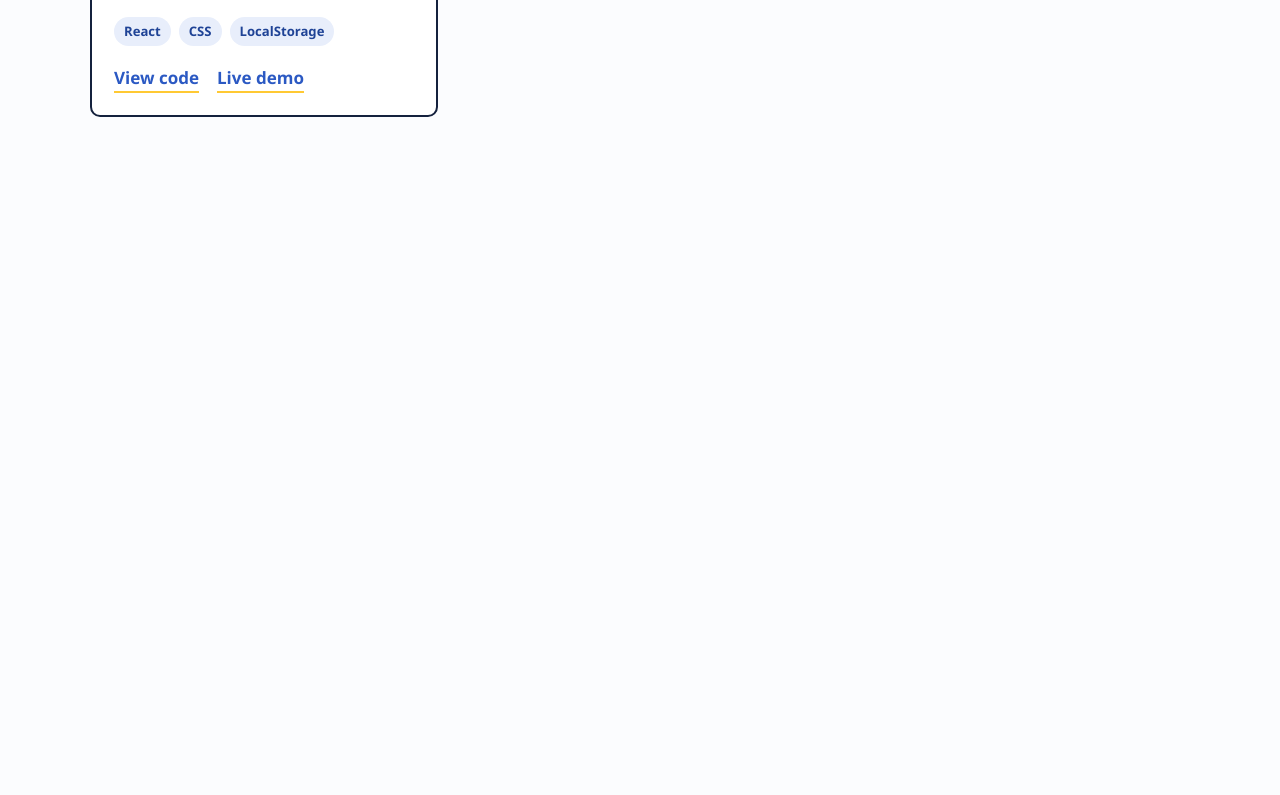
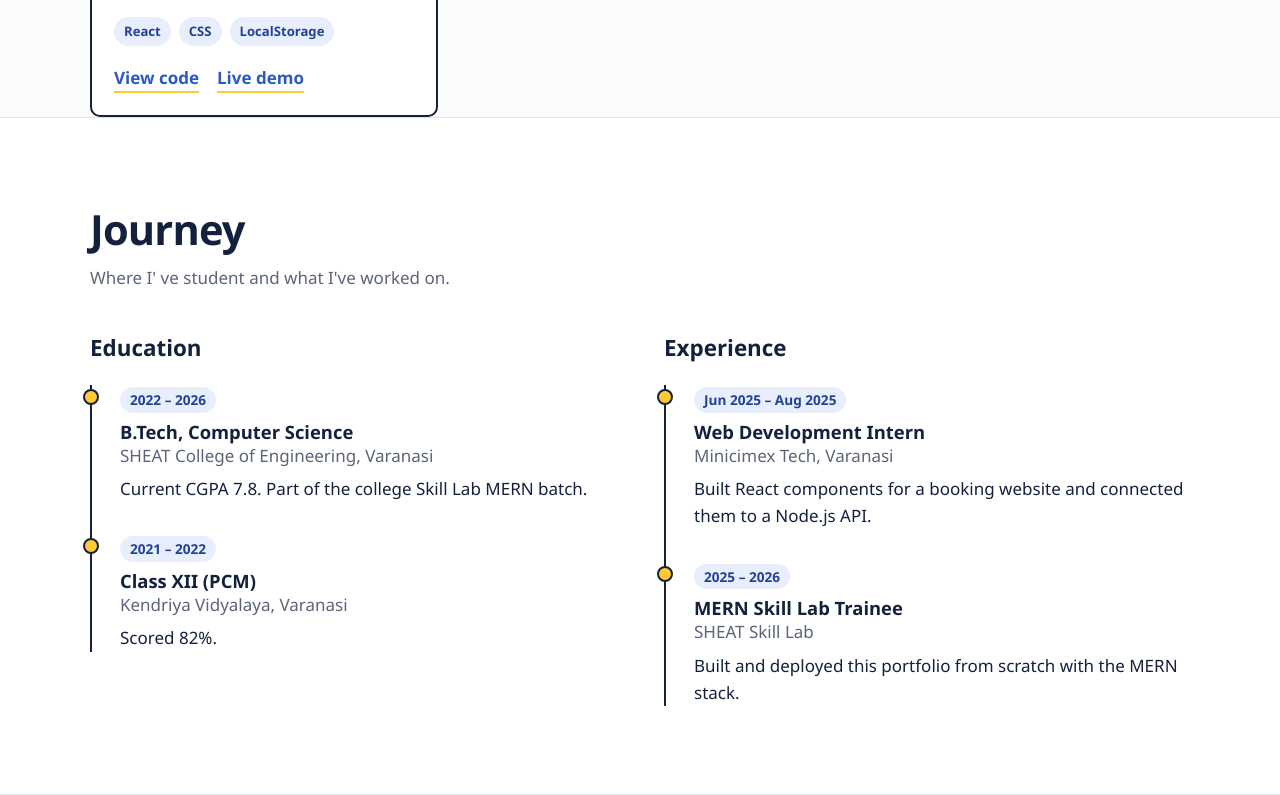
Before and after one commit to iamshanipatel/Portfolio, a React (Vite) app in the folder Shani_Portfolio/: page / in a window 1280 px wide. Shown: the part 2670-3465 px from the top of the page. Before the commit the page ends 2787 px from the top, so only its background shows below. Built offline with nearby package versions, Linux system fonts and the light colour scheme.

Commit message:
add file Journey.jsx and Journey.css

```diff
--- a/Shani_Portfolio/src/App.jsx
+++ b/Shani_Portfolio/src/App.jsx
@@ -1,9 +1,10 @@
-import {profile, skills, projects} from "./data";
+import {profile, skills, projects, experiences} from "./data";
 import Navber from "./components/Navbar";
 import About from "./components/About";
 import Hero from "./components/Hero";
 import Skills from "./components/Skills";
 import Projects from "./components/Projects";
+import Journey from "./components/Journey";
 
 function App() {
   return (
@@ -13,6 +14,9 @@ function App() {
       <About skills={skills} />
       <Skills skills={skills} />
       <Projects projects={projects} />
+      {/* <Journey Journey={Journey}/> */}
+      <Journey experiences={experiences}/>
+
     </>
   );
 }
--- a/Shani_Portfolio/src/components/About.jsx
+++ b/Shani_Portfolio/src/components/About.jsx
@@ -1,6 +1,7 @@
 import "./About.css";
 
 function About() {
+
   return (
     <section className="section about" id="about">
       <div className="container about-inner">
--- /dev/null
+++ b/Shani_Portfolio/src/components/Journey.css
@@ -0,0 +1,63 @@
+/* ===== JOURNEY (education +
+experience timeline) ===== */
+.journey {
+  background: var(--white);
+  border-top: 1px solid var(--border);
+  border-bottom: 1px solid var(--border);
+}
+.journey-grid {
+  display: grid;
+  grid-template-columns: 1fr 1fr;
+  gap: 48px;
+}
+.timeline-column h3 {
+  font-size: 1.4rem;
+  margin-bottom: 24px;
+}
+.timeline {
+  list-style: none;
+  border-left: 2px solid var(--ink);
+  padding-left: 28px;
+}
+.timeline-item {
+  position: relative;
+  padding-bottom: 32px;
+}
+.timeline-item:last-child {
+  padding-bottom: 0;
+}
+/* the dot on the line */
+.timeline-item::before {
+  content: "";
+  position: absolute;
+  left: -37px;
+  top: 4px;
+  width: 16px;
+  height: 16px;
+  border-radius: 50%;
+  background: var(--marker);
+  border: 2px solid var(--ink);
+}
+.timeline-duration {
+  display: inline-block;
+  font-size: 0.85rem;
+  font-weight: 600;
+  color: var(--blue-dark);
+  background: var(--blue-soft);
+  padding: 2px 10px;
+  border-radius: 999px;
+  margin-bottom: 8px;
+}
+.timeline-item h4 {
+  font-size: 1.15rem;
+}
+.timeline-org {
+  color: var(--muted);
+  font-weight: 500;
+  margin-bottom: 6px;
+}
+@media (max-width: 800px) {
+  .journey-grid {
+    grid-template-columns: 1fr;
+  }
+}
--- /dev/null
+++ b/Shani_Portfolio/src/components/Journey.jsx
@@ -0,0 +1,38 @@
+import "./Journey.css";
+function TimelineColumn({title, items}){
+    return(
+    <div className="timeline-column">
+        <h3>{title}</h3>
+        <ol className="timeline">
+            {items.map((item)=>(
+                <li className="timeline-item" key={item._id}>
+                   <span className="timeline-duration">{item.duration}</span>
+                   <h4>{item.title}</h4>
+                   <p className="timeline-org">{item.organization}</p>
+                   {item.duration && <p>{item.description}</p>}
+                </li>
+            ))}
+        </ol>
+    </div>
+    );
+}
+function Journey({experiences}){
+    const education = experiences.filter((item)=> item.type === "education")
+    const work = experiences.filter((item)=> item.type === "experience")
+    return(
+        <section className="section journey" id="journey">
+            <div className="container">
+                <h2 className="section-title">Journey</h2>
+                <p className="section-subtitle">
+                    Where I' ve student and what I've worked on.
+                </p>
+                <div className="journey-grid">
+                    <TimelineColumn title="Education" items={education}/>
+                    <TimelineColumn title="Experience" items={work}/>
+                </div>
+            </div>
+
+        </section>
+    )
+}
+export default Journey;
--- a/Shani_Portfolio/src/data.js
+++ b/Shani_Portfolio/src/data.js
@@ -75,3 +75,42 @@ export const projects = [
     liveUrl: "https://marvelous-hummingbird-333e46.netlify.app/",
   },
 ];
+
+
+
+// type is either "education" or "experience"
+export const experiences = [
+  {
+    _id: "1",
+    type: "education",
+    title: "B.Tech, Computer Science",
+    organization: "SHEAT College of Engineering, Varanasi",
+    duration: "2022 – 2026",
+    description: "Current CGPA 7.8. Part of the college Skill Lab MERN batch.",
+  },
+  {
+    _id: "2",
+    type: "education",
+    title: "Class XII (PCM)",
+    organization: "Kendriya Vidyalaya, Varanasi",
+    duration: "2021 – 2022",
+    description: "Scored 82%.",
+  },
+  {
+    _id: "3",
+    type: "experience",
+    title: "Web Development Intern",
+    organization: "Minicimex Tech, Varanasi",
+    duration: "Jun 2025 – Aug 2025",
+    description:
+      "Built React components for a booking website and connected them to a Node.js API.",
+  },
+  {
+    _id: "4",
+    type: "experience",
+    title: "MERN Skill Lab Trainee",
+    organization: "SHEAT Skill Lab",
+    duration: "2025 – 2026",
+    description: "Built and deployed this portfolio from scratch with the MERN stack.",
+  },
+];
```
